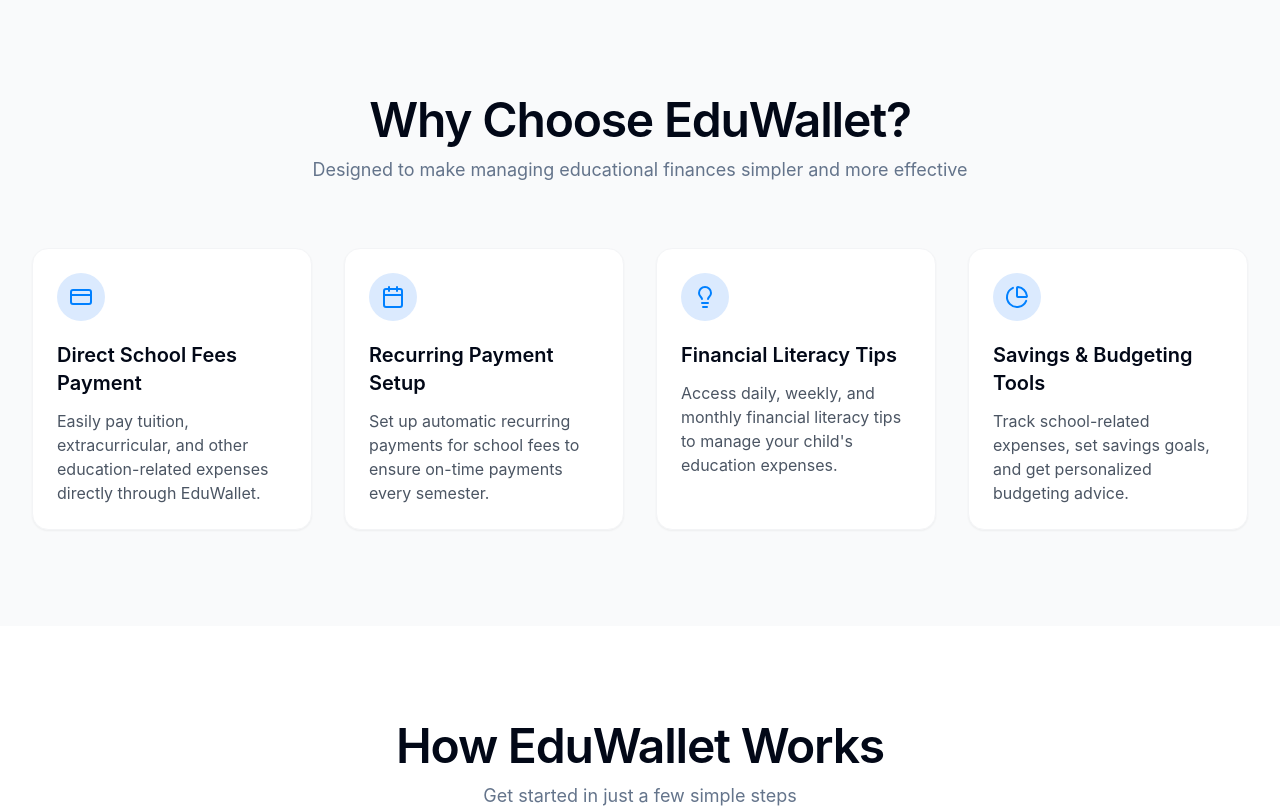
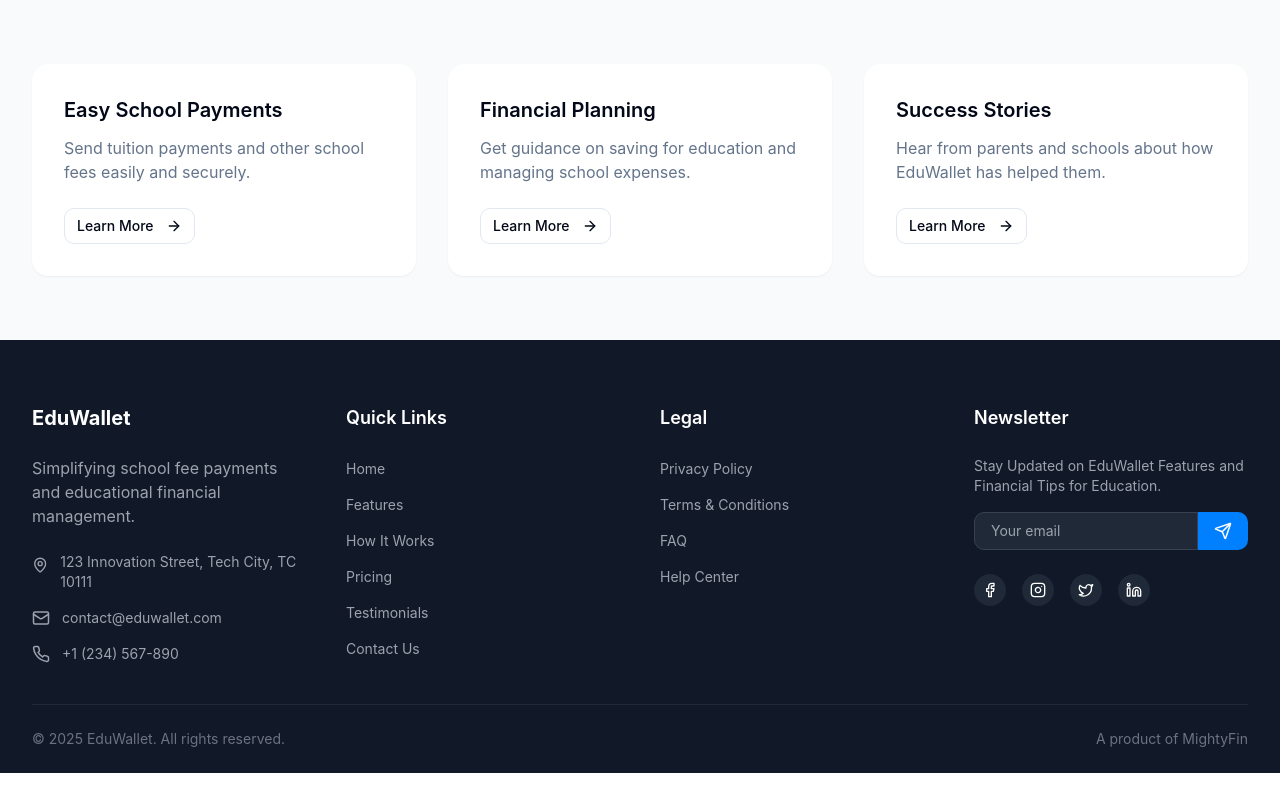
Before and after one commit to Greenwebb/edu-simplify-wallet, a React (Vite) app: page / in a window 1280 px wide. Shown: the part 800-1608 px from the top of the page. After the commit the page ends 1573 px from the top, so only its background shows below. Built offline with nearby package versions, Linux system fonts and the light colour scheme.

Commit message:
Refactor website to multiple pages
Refactor the website to use multiple pages, drawing inspiration from Chime's website structure.

```diff
--- a/src/App.tsx
+++ b/src/App.tsx
@@ -1,9 +1,13 @@
+
 import { Toaster } from "@/components/ui/toaster";
 import { Toaster as Sonner } from "@/components/ui/sonner";
 import { TooltipProvider } from "@/components/ui/tooltip";
 import { QueryClient, QueryClientProvider } from "@tanstack/react-query";
 import { BrowserRouter, Routes, Route } from "react-router-dom";
 import Index from "./pages/Index";
+import FeaturesPage from "./pages/FeaturesPage";
+import HowItWorksPage from "./pages/HowItWorksPage";
+import TestimonialsPage from "./pages/TestimonialsPage";
 import NotFound from "./pages/NotFound";
 
 const queryClient = new QueryClient();
@@ -16,6 +20,9 @@ const App = () => (
       <BrowserRouter>
         <Routes>
           <Route path="/" element={<Index />} />
+          <Route path="/features" element={<FeaturesPage />} />
+          <Route path="/how-it-works" element={<HowItWorksPage />} />
+          <Route path="/testimonials" element={<TestimonialsPage />} />
           {/* ADD ALL CUSTOM ROUTES ABOVE THE CATCH-ALL "*" ROUTE */}
           <Route path="*" element={<NotFound />} />
         </Routes>
--- a/src/components/Hero.tsx
+++ b/src/components/Hero.tsx
@@ -1,6 +1,7 @@
 
 import { ArrowRight, Download } from 'lucide-react';
 import { Button } from '@/components/ui/button';
+import { Link } from 'react-router-dom';
 
 const Hero = () => {
   return (
@@ -30,9 +31,11 @@ const Hero = () => {
                 <Download size={18} className="mr-2" />
                 Download EduWallet
               </Button>
-              <Button size="lg" variant="outline" className="rounded-full py-6 text-base">
-                Learn More
-                <ArrowRight size={18} className="ml-2" />
+              <Button size="lg" variant="outline" className="rounded-full py-6 text-base" asChild>
+                <Link to="/features">
+                  Learn More
+                  <ArrowRight size={18} className="ml-2" />
+                </Link>
               </Button>
             </div>
 
--- /dev/null
+++ b/src/pages/FeaturesPage.tsx
@@ -0,0 +1,26 @@
+
+import Header from '@/components/Header';
+import Features from '@/components/Features';
+import CallToAction from '@/components/CallToAction';
+import Footer from '@/components/Footer';
+
+const FeaturesPage = () => {
+  return (
+    <div className="min-h-screen">
+      <Header />
+      <div className="pt-24">
+        <div className="container-custom py-12">
+          <h1 className="text-4xl md:text-5xl font-bold text-center mb-4">EduWallet Features</h1>
+          <p className="text-lg text-muted-foreground text-center max-w-3xl mx-auto mb-16">
+            Discover all the tools designed to make education payments easier and more efficient.
+          </p>
+        </div>
+        <Features />
+      </div>
+      <CallToAction />
+      <Footer />
+    </div>
+  );
+};
+
+export default FeaturesPage;
--- /dev/null
+++ b/src/pages/HowItWorksPage.tsx
@@ -0,0 +1,28 @@
+
+import Header from '@/components/Header';
+import HowItWorks from '@/components/HowItWorks';
+import Benefits from '@/components/Benefits';
+import CallToAction from '@/components/CallToAction';
+import Footer from '@/components/Footer';
+
+const HowItWorksPage = () => {
+  return (
+    <div className="min-h-screen">
+      <Header />
+      <div className="pt-24">
+        <div className="container-custom py-12">
+          <h1 className="text-4xl md:text-5xl font-bold text-center mb-4">How EduWallet Works</h1>
+          <p className="text-lg text-muted-foreground text-center max-w-3xl mx-auto mb-16">
+            Setting up and using EduWallet is simple, secure, and designed with your needs in mind.
+          </p>
+        </div>
+        <HowItWorks />
+        <Benefits />
+      </div>
+      <CallToAction />
+      <Footer />
+    </div>
+  );
+};
+
+export default HowItWorksPage;
--- a/src/pages/Index.tsx
+++ b/src/pages/Index.tsx
@@ -1,23 +1,54 @@
 
 import Header from '@/components/Header';
 import Hero from '@/components/Hero';
-import Features from '@/components/Features';
-import HowItWorks from '@/components/HowItWorks';
-import Benefits from '@/components/Benefits';
-import Testimonials from '@/components/Testimonials';
-import CallToAction from '@/components/CallToAction';
 import Footer from '@/components/Footer';
+import { Link } from 'react-router-dom';
+import { ArrowRight } from 'lucide-react';
+import { Button } from '@/components/ui/button';
 
 const Index = () => {
   return (
     <div className="min-h-screen">
       <Header />
       <Hero />
-      <Features />
-      <HowItWorks />
-      <Benefits />
-      <Testimonials />
-      <CallToAction />
+
+      {/* Quick Links Section */}
+      <section className="py-16 bg-gray-50">
+        <div className="container-custom">
+          <div className="grid grid-cols-1 md:grid-cols-3 gap-8">
+            <div className="bg-white p-8 rounded-2xl shadow-sm hover:shadow-md transition-all">
+              <h3 className="text-xl font-semibold mb-3">Easy School Payments</h3>
+              <p className="text-muted-foreground mb-4">Send tuition payments and other school fees easily and securely.</p>
+              <Button variant="outline" size="sm" asChild className="mt-2">
+                <Link to="/features">
+                  Learn More <ArrowRight size={16} className="ml-1" />
+                </Link>
+              </Button>
+            </div>
+
+            <div className="bg-white p-8 rounded-2xl shadow-sm hover:shadow-md transition-all">
+              <h3 className="text-xl font-semibold mb-3">Financial Planning</h3>
+              <p className="text-muted-foreground mb-4">Get guidance on saving for education and managing school expenses.</p>
+              <Button variant="outline" size="sm" asChild className="mt-2">
+                <Link to="/how-it-works">
+                  Learn More <ArrowRight size={16} className="ml-1" />
+                </Link>
+              </Button>
+            </div>
+
+            <div className="bg-white p-8 rounded-2xl shadow-sm hover:shadow-md transition-all">
+              <h3 className="text-xl font-semibold mb-3">Success Stories</h3>
+              <p className="text-muted-foreground mb-4">Hear from parents and schools about how EduWallet has helped them.</p>
+              <Button variant="outline" size="sm" asChild className="mt-2">
+                <Link to="/testimonials">
+                  Learn More <ArrowRight size={16} className="ml-1" />
+                </Link>
+              </Button>
+            </div>
+          </div>
+        </div>
+      </section>
+
       <Footer />
     </div>
   );
--- /dev/null
+++ b/src/pages/TestimonialsPage.tsx
@@ -0,0 +1,26 @@
+
+import Header from '@/components/Header';
+import Testimonials from '@/components/Testimonials';
+import CallToAction from '@/components/CallToAction';
+import Footer from '@/components/Footer';
+
+const TestimonialsPage = () => {
+  return (
+    <div className="min-h-screen">
+      <Header />
+      <div className="pt-24">
+        <div className="container-custom py-12">
+          <h1 className="text-4xl md:text-5xl font-bold text-center mb-4">User Stories</h1>
+          <p className="text-lg text-muted-foreground text-center max-w-3xl mx-auto mb-16">
+            Read about how EduWallet has simplified education payments for parents and schools across the country.
+          </p>
+        </div>
+        <Testimonials />
+      </div>
+      <CallToAction />
+      <Footer />
+    </div>
+  );
+};
+
+export default TestimonialsPage;
```
